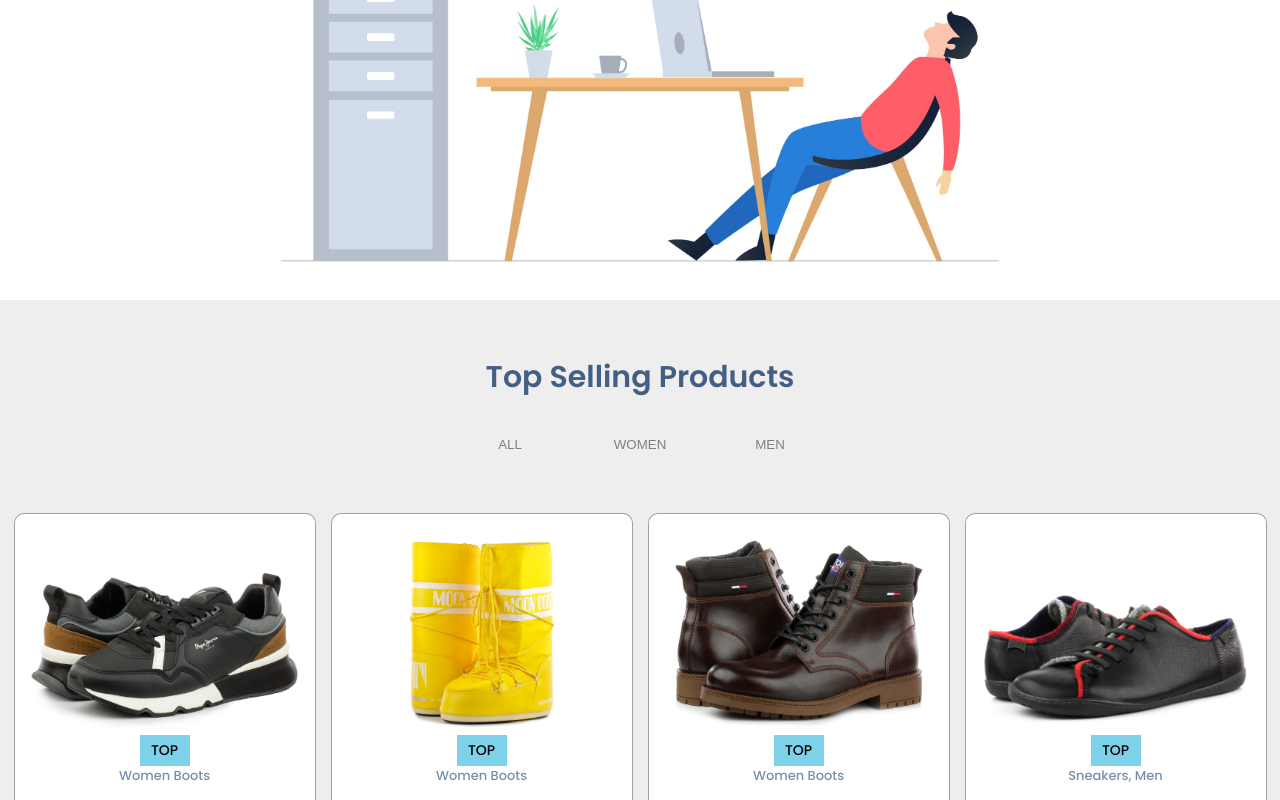
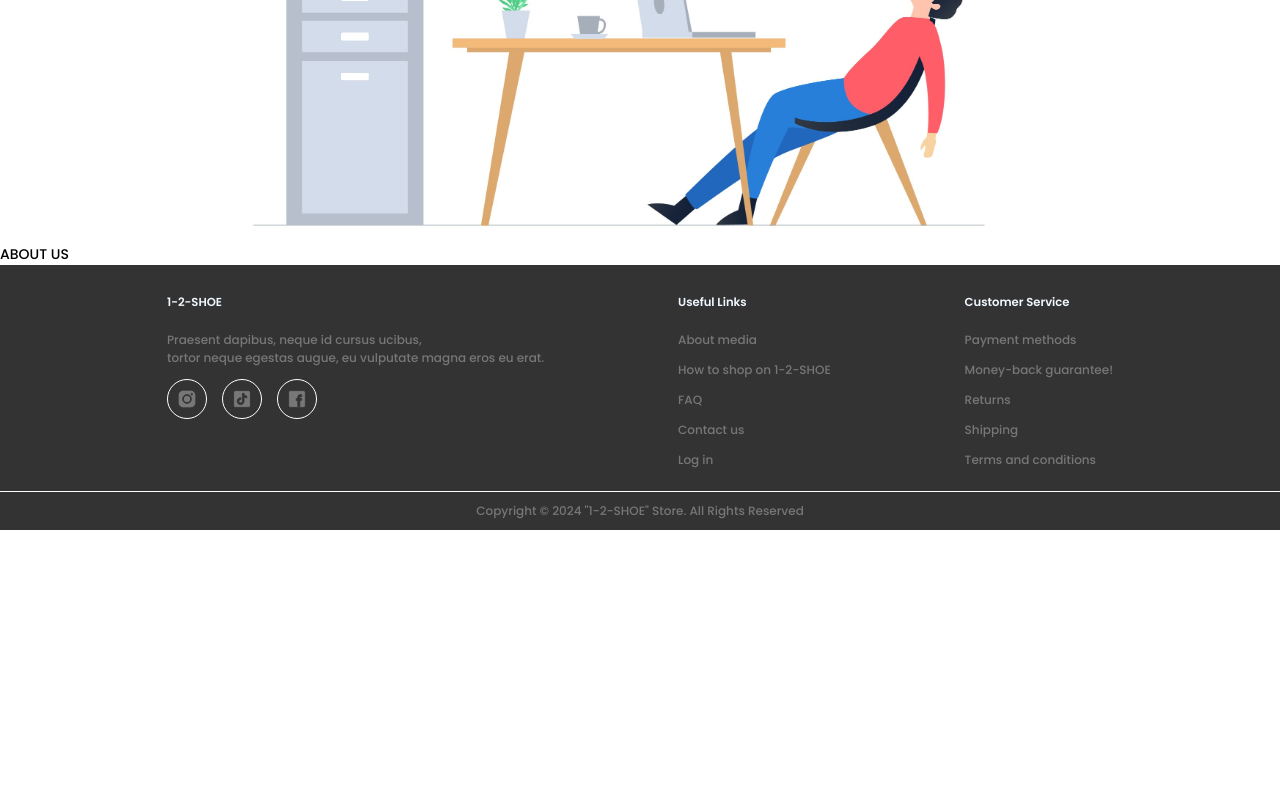
Before and after one commit to HannaNesterova/Final-project-REACT, a React (Create React App) app: page /about in a window 1280 px wide. Shown: the part 385-1185 px from the top of the page. After the commit the page ends 915 px from the top, so only its background shows below. Built offline with nearby package versions, Linux system fonts and the light colour scheme.

Commit message:
Create filter for items

```diff
--- a/src/App.css
+++ b/src/App.css
@@ -3,12 +3,12 @@ body{
   font-size: 14px ;
 
 }
-.app_wrapper{
+/* .app_wrapper{
 display: flex;
 flex-direction: column;
 justify-content: space-between;
 margin: 0px 100px;
-}
+} */
 
 
 @media all and (max-width:900px){
--- a/src/App.js
+++ b/src/App.js
@@ -1,16 +1,15 @@
-import { useState } from 'react';
-import {items} from './components/Items/items';
+
 import './App.css';
 import ContactHeader from './components/Contact_header/ContactHeader';
 import Footer from './components/Footer/Footer';
-import ItemsPage from './components/Items/ItemsPage';
+
 
 
 
 
 function App() {
-  const [item, setItem] = useState(items);
-  console.log(item)
+
+
 
   return (
     <div>
@@ -18,7 +17,6 @@ function App() {
       <ContactHeader />
     </div>
 
-    <ItemsPage items={item}/>
       <Footer />
     </div>
   );
--- /dev/null
+++ b/src/components/Buttons/Buttons.js
@@ -0,0 +1,17 @@
+
+
+function Buttons ({filterItems}){
+
+    return(
+        <div>
+            <h2>Top Selling Products</h2>
+      <div className='filterItems'>
+          <button onClick={() => filterItems('all')}>ALL</button>
+          <button onClick={() => filterItems('Women')}>WOMEN</button>
+          <button onClick={() => filterItems('Men')}>MEN</button>
+      </div>
+        </div>
+    )
+}
+
+export default Buttons;
--- a/src/components/Contact_header/styleContactHeader.css
+++ b/src/components/Contact_header/styleContactHeader.css
@@ -10,6 +10,7 @@
     top: 0;
     z-index: 100;
     background-color: rgba(255, 255, 255, 0.781);
+    padding: 0px 100px;
 }
 .header_contact a{
    margin: 14px;
--- a/src/components/Header/Header.js
+++ b/src/components/Header/Header.js
@@ -1,5 +1,4 @@
 
-import logo from '../../img/header/logo2.jpeg';
 import './styleHeader.css'
 
 
@@ -14,7 +13,7 @@ function Header(){
                 </svg>+48 888 88 88</a>
 
         <form className="header_presentation">
-            <input className='input_main' type='text' placeholder='Search'/>
+            <input className='input_main' type='text' placeholder='Search' />
             <button><svg xmlns="http://www.w3.org/2000/svg" x="0px" y="0px" width="20" height="20" viewBox="0 0 50 50">
 <path d="M 21 3 C 11.621094 3 4 10.621094 4 20 C 4 29.378906 11.621094 37 21 37 C 24.710938 37 28.140625 35.804688 30.9375 33.78125 L 44.09375 46.90625 L 46.90625 44.09375 L 33.90625 31.0625 C 36.460938 28.085938 38 24.222656 38 20 C 38 10.621094 30.378906 3 21 3 Z M 21 5 C 29.296875 5 36 11.703125 36 20 C 36 28.296875 29.296875 35 21 35 C 12.703125 35 6 28.296875 6 20 C 6 11.703125 12.703125 5 21 5 Z"></path>
 </svg></button>
--- a/src/components/Header/styleHeader.css
+++ b/src/components/Header/styleHeader.css
@@ -4,6 +4,7 @@
     align-items: center;
     margin-top: 24px;
     justify-content: space-between;
+    margin: 0px 100px;
 
 }
 .box_header{
--- a/src/components/Items/ItemsPage.js
+++ b/src/components/Items/ItemsPage.js
@@ -1,32 +1,43 @@
+import Buttons from '../Buttons/Buttons';
 import './items.css';
 
-function ItemsPage({items}){
+function ItemsPage({items, filterItems, myItems, setMyItems}){
 
-    return(
+    return (
         <div className='back-items'>
-            <h2>Top Selling Products</h2>
+          <Buttons filterItems={filterItems} />
 
-            <div className='filterItems'>
-                <button>ALL</button>
-                <button>WOMEN</button>
-                <button>MEN</button>
+          <div className="all-items">
+            {items ? (
+              items.length > 0 ? (
+                items.map((item => {
+                  const { id, category, title, price, img, spanSale, spanOut } = item;
+                  return (
+
+                    <div className='item-box' key={id}>
+                      <img className="item-img" src={img} alt='foot' />
+                      <div className='top-sale'>
+                        <span className="item-top">TOP</span>
+                        <span className={spanSale ? 'item-sale' : ''}>{spanSale}</span>
+                        <span className={spanOut ? 'item-out' : ''}>{spanOut}</span>
                       </div>
-        <div className="all-items">
-         {items.map((item => {
-            const {id, category,title,price,img} = item;
-            return <div className='item-box' key={id}>
-                <img className="item-img" src={img} alt='foot'/>
-                <span className="item-top">TOP</span>
                       <p className="item-category">{category}</p>
                       <p className="item-title">{title}</p>
                       <p className="item-price"> $ {price}</p>
-                <button className="item-btn">VIEW DETAILS</button>
+                      <button className="item-btn">WANT THIS</button>
                     </div>
-         }))}
-         </div>
+                  );
+                }))
+              ) : (
+                <p>No items to display</p>
+              )
+            ) : (
+              <p>Loading...</p>
+            )}
           </div>
 
-    )
+
+        </div>
+      );
     }
-
 export default ItemsPage;
--- a/src/components/Items/items.css
+++ b/src/components/Items/items.css
@@ -17,11 +17,31 @@
     border-radius: 10px;
     border: 1px solid  #6c6e71a5;
 }
+.top-sale{
+    display: flex;
+}
 .item-top{
     text-align: center;
     width: 50px;
     background-color: #7dd2ea;
     padding: 5px;
+}
+.item-sale{
+    margin-left: 5px;
+    text-align: center;
+    width: 50px;
+    background-color: #ef837b;
+    padding: 5px;
+    color: white;
+}
+.item-out{
+        margin-left: 5px;
+        text-align: center;
+        width: 120px;
+        background-color: #ccc;
+        padding: 5px;
+        color: rgb(0, 0, 0);
+
 }
 .item-img{
     width: 300px;
@@ -75,11 +95,10 @@
     border: none;
     color: gray;
 }
-.filterItems button:hover{
+
+.filterItems button:hover,
+.filterItems button:focus,
+.filterItems button:active {
     color: #445f84;
-    border-bottom:2px solid #445f84;
+    border-bottom: 2px solid #445f84;
 }
-.filterItems button:active{
-    color: #445f84;
-    border-bottom:2px solid #445f84;
-}
--- a/src/components/Items/items.js
+++ b/src/components/Items/items.js
@@ -18,114 +18,122 @@ import img16 from '../../img/foots/16.jpg';
 export const items = [
     {
         id:1,
-        category:'Women Boots',
+        category:'Men',
         title:'Designer',
         price: 50,
-        img:img1
+        img:img1,
+        spanSale:'Sale'
     },
     {
         id:2,
-        category:'Women Boots',
+        category:'Women',
         title:'Instant Flex',
         price: 165,
-        img:img2
+        img:img2,
+        spanOut:'Out of Stock'
     },
     {
         id:3,
-        category:'Women Boots',
+        category:'Men',
         title:'Barefoot Shoe Company',
         price: 55,
-        img:img3
+        img:img3,
+        spanSale: 'Sale'
     },
     {
         id:4,
-        category:'Sneakers, Men',
+        category:'Men',
         title:'Casual Shoes',
         price: 55,
         img:img4
     },
     {
         id:5,
-        category:'Women Sneakers',
+        category:'Women',
         title:'Fitsixes',
         price: 65,
         img:img5
     },
     {
         id:6,
-        category:'Men Boots',
+        category:'Men',
         title:'Crucial Footwear',
         price: 25,
-        img:img6
+        img:img6,
+        span: 'Out of Stock'
     },
     {
         id:7,
-        category:'Men Boots',
+        category:'Women',
         title:'The South Face',
         price: 45,
         img:img7
     },
     {
         id:8,
-        category:'Women Boots',
+        category:'Men',
         title:'Custom Sole Fitter',
         price: 65,
-        img:img8
+        img:img8,
+        spanOut:'Out of Stock'
     },
     {
         id:10,
-        category:'Women Boots',
+        category:'Men',
         title:'Fit Any Foot',
         price: 50,
         img:img10
     },
     {
         id:9,
-        category:'Men Boots',
+        category:'Men',
         title:'The North Face',
         price: 35,
         img:img9
     },
     {
         id:11,
-        category:'Women Boots',
+        category:'Women',
         title:'All Star Footwear',
         price: 75,
         img:img11
     },
     {
         id:12,
-        category:'Women Boots',
+        category:'Women',
         title:'Galaxy Surfer Slippers',
         price: 45,
         img:img12
     },
     {
         id:13,
-        category:'Women Boots',
+        category:'Women',
         title:'Galaxy Surfer Slippers',
         price: 45,
-        img:img13
+        img:img13,
+        spanSale: 'Sale'
     },
     {
         id:14,
-        category:'Men Boots',
+        category:'Men',
         title:'Ikon Shoes',
         price: 75,
-        img:img14
+        img:img14,
+        spanOut:'Out of Stock'
     },
     {
         id:15,
-        category:'Men Boots',
+        category:'Women',
         title:'Adap Shoe',
         price: 45,
         img:img15
     },
     {
         id:16,
-        category:'Men Boots',
+        category:'Men',
         title:'Booties Shoes',
         price: 55,
-        img:img16
+        img:img16,
+        spanOut:'Out of Stock'
     },
 ]
--- a/src/components/Main/Main.js
+++ b/src/components/Main/Main.js
@@ -1,6 +1,10 @@
 import { useEffect } from 'react';
 import AOS from 'aos';
 import 'aos/dist/aos.css';
+import { useState } from 'react';
+import {items} from '../Items/items'
+import ItemsPage from '../Items/ItemsPage';
+
 
 import Header from "../Header/Header";
 import Slider from "../Header/Slider";
@@ -13,6 +17,19 @@ import './styleMain.css'
 
 function Main(){
 
+  const [item, setItem] = useState(items);
+
+
+  const filterItems = (category) => {
+    if (category === 'all') {
+      setItem(items);
+    } else {
+      const itemsAreFiltered = items.filter(element => element.category === category);
+      setItem(itemsAreFiltered);
+    }
+  }
+
+
     useEffect(() => {
         AOS.init();
         AOS.refresh();
@@ -20,8 +37,9 @@ function Main(){
 
     return(
         <div>
-            <Header />
+            <Header/>
         <div className="main_slider_cont">
+
             <Slider />
             <div className="container-main " >
                 <div className="item-container-first">
@@ -109,6 +127,11 @@ function Main(){
                 </div>
             </div>
         </div>
+        <div className='items-wrapper'>
+            <ItemsPage items={item}
+            filterItems={filterItems}
+            />
+        </div>
         </div>
     )
 }
--- a/src/components/Main/styleMain.css
+++ b/src/components/Main/styleMain.css
@@ -4,13 +4,14 @@
     display: flex;
     margin-top: 30px;
     align-items: center;
-    margin-bottom: 50px;
+    margin: 50px 100px;
 }
 .item-container-first{
     display: flex;
     flex-wrap: wrap;
     justify-content: space-evenly;
     gap: 30px;
+
 
 }
 
@@ -70,9 +71,12 @@
 }
 .details-shipping{
     display: flex;
-    justify-content: space-around;
-    align-items: center;
+    flex-wrap: wrap;
+    justify-content: space-between;
+    align-items:inherit;
     padding-bottom: 48px;
+    gap: 40px;
+    margin: 0px 100px;
 }
 .details{
     display: flex;
@@ -95,3 +99,7 @@
 .details svg{
     color: #445f84!important;
 }
+
+.app-wrapper .items-wrapper{
+    width: 100%;
+}
```
Also changed, not shown: src/components/Items/Item.js (deleted, +0 -12 lines). Lines whose indentation alone changed are shown as unchanged.
